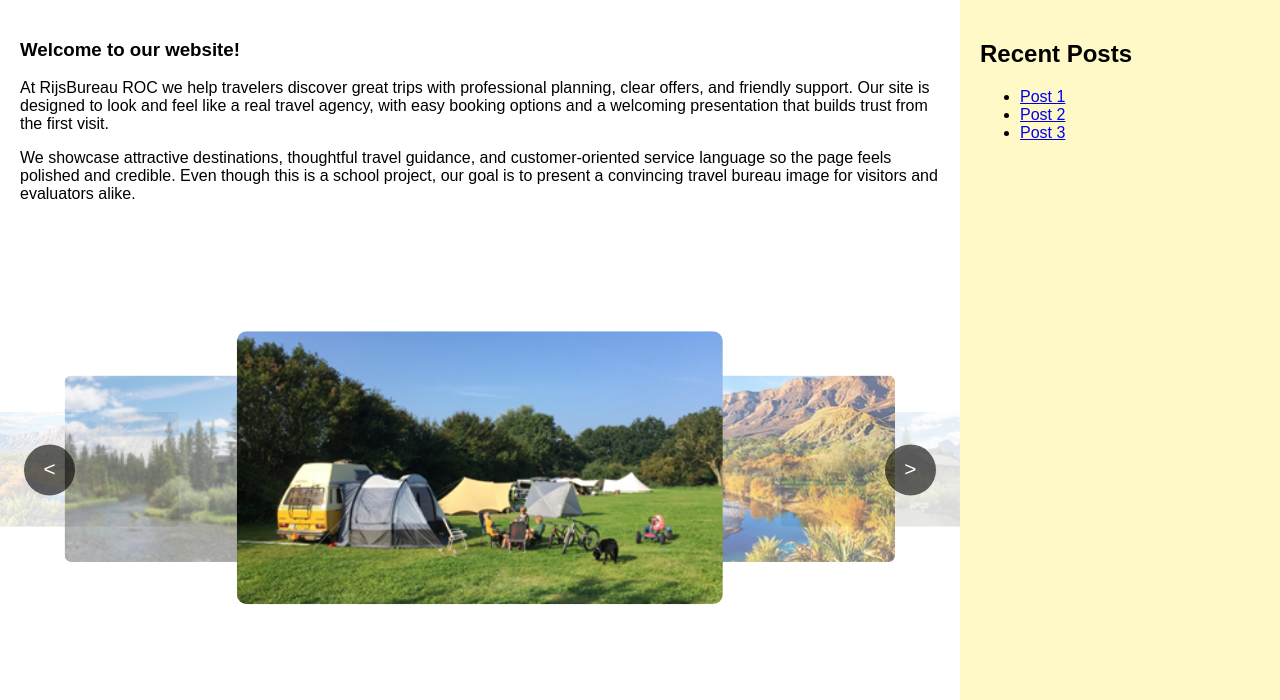
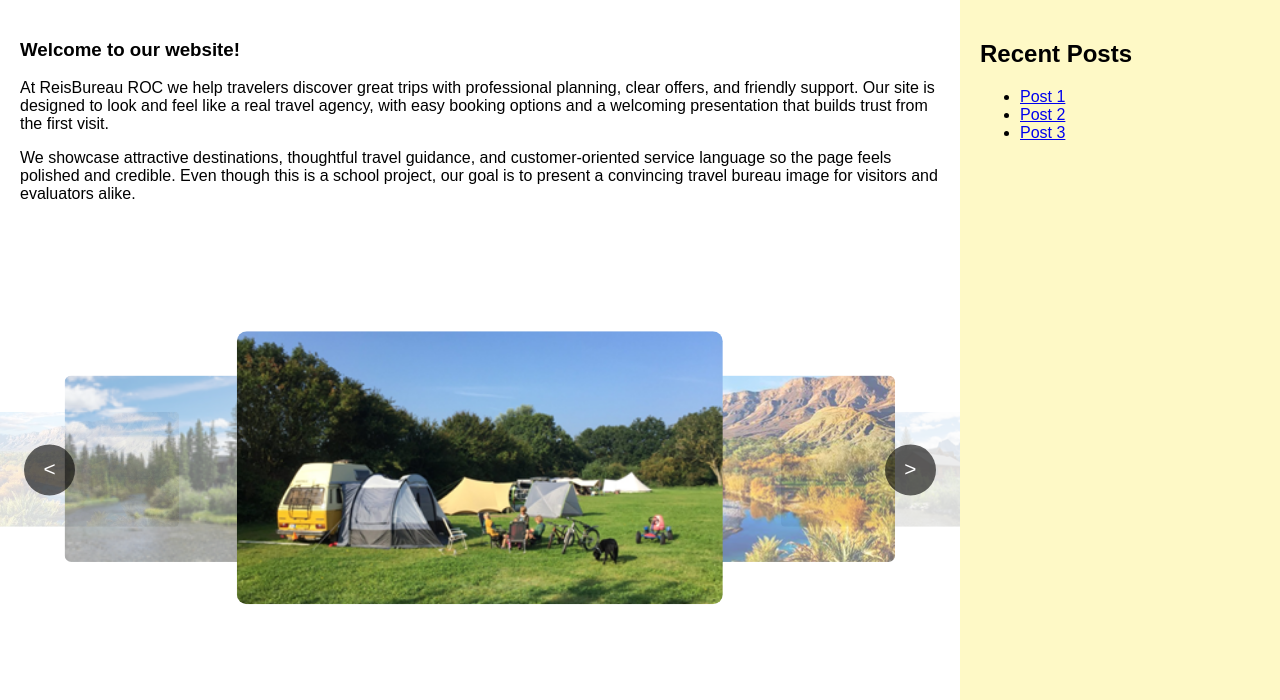
Before and after one commit to denkersdaan-ops/webapp2, a PHP site: page / in a window 1280 px wide. Shown: the part 130-830 px from the top of the page. Run offline with PHP 8.4, Linux system fonts and the light colour scheme; data that the repository does not hold is empty; some web fonts are replaced.

Commit message:
rijs -> reis spelling

```diff
--- a/html/aboutUs.php
+++ b/html/aboutUs.php
@@ -33,7 +33,7 @@
                         sound like a real travel bureau, with a focus on strong visuals, confident wording, and a sense
                         of dependable expertise. For this school assignment, we make sure the About Us section looks
                         authentic and inviting to anyone browsing our site.</p>
-                    <p>As a project for RijsBureau ROC, we show how a modern travel company can use clean design and
+                    <p>As a project for ReisBureau ROC, we show how a modern travel company can use clean design and
                         engaging content to communicate value. Visitors can expect clear information, a welcoming tone,
                         and a structured layout that reinforces the impression of a full-service agency.
                     </p>
--- a/html/auth/logout.php
+++ b/html/auth/logout.php
@@ -4,5 +4,4 @@ session_unset();
 session_destroy();
 
 header('Location: ' . (isset($_SESSION['redirect_to']) ? $_SESSION['redirect_to'] : '../index.php'));
-
 exit;
--- a/html/index.php
+++ b/html/index.php
@@ -9,7 +9,7 @@ include_once 'dbConection.php';
 <head>
     <meta charset="UTF-8">
     <meta name="viewport" content="width=device-width, initial-scale=1.0">
-    <title>RijsBureau ROC</title>
+    <title>ReisBureau ROC</title>
     <link rel="stylesheet" href="styles.css">
 
     <link rel="preconnect" href="https://fonts.googleapis.com">
@@ -27,7 +27,7 @@ include_once 'dbConection.php';
             <section class="content">
                 <div class="text-area">
                     <h1>Welcome to our website!</h1>
-                    <p>At RijsBureau ROC we help travelers discover great trips with professional planning, clear
+                    <p>At ReisBureau ROC we help travelers discover great trips with professional planning, clear
                         offers,
                         and friendly support. Our site is designed to look and feel like a real travel agency, with easy
                         booking options and a welcoming presentation that builds trust from the first visit.
```
